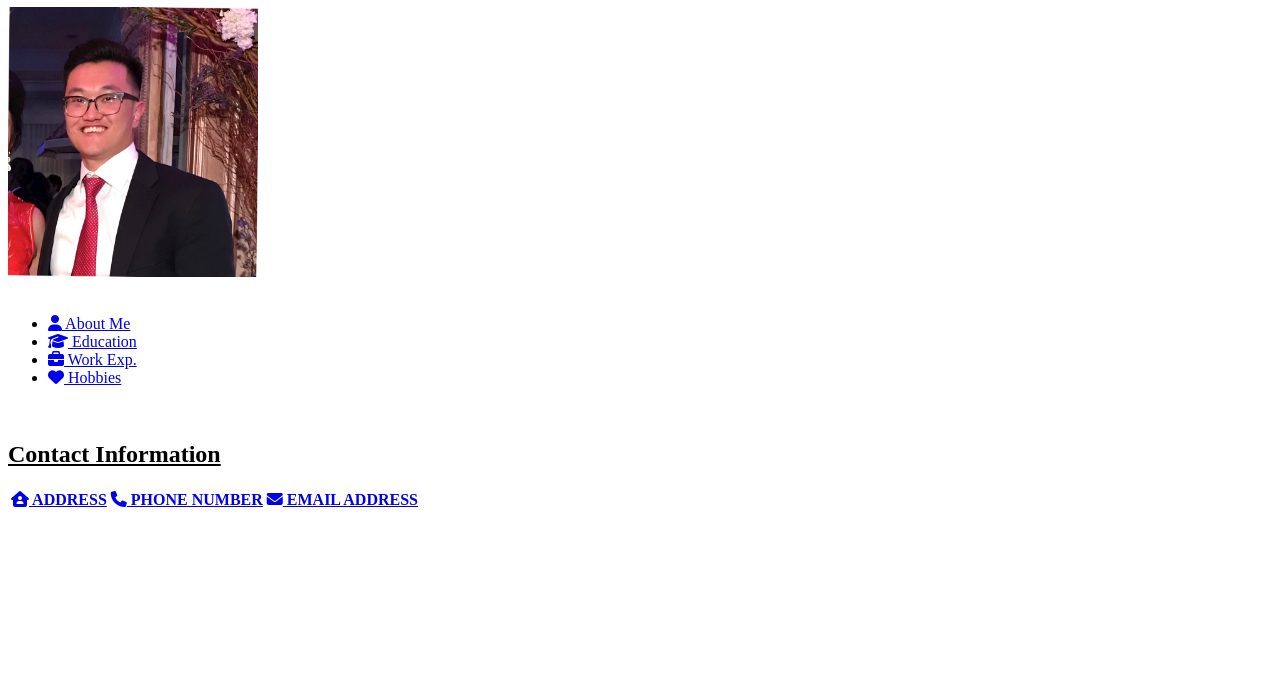
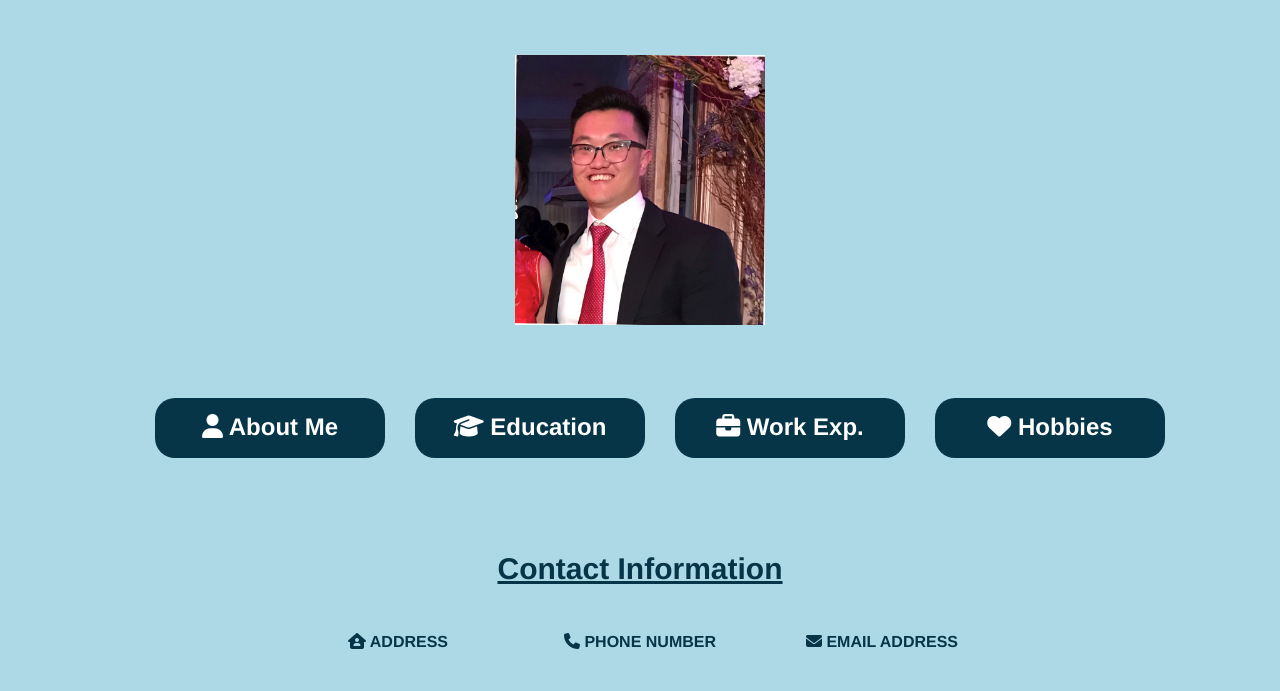
Before and after one commit to sunkeiliu/sunkeiliu.github.io, a plain HTML site: page index.html in a window 1280 px wide. Shown: the part 109-800 px from the top of the page. Drawn offline with Linux system fonts and the light colour scheme.

Commit message:
Update index.html
link css update

```diff
--- a/index.html
+++ b/index.html
@@ -6,7 +6,7 @@
     <meta name="viewport" content="width=device-width, initial-scale=1.0">
     <title>personal homepage</title>
 
-    <link rel="stylesheet" href="homepage.css"/>
+    <link rel="stylesheet" href="index.css"/>
     <link rel="stylesheet" href="https://cdnjs.cloudflare.com/ajax/libs/font-awesome/6.2.0/css/all.min.css"/>
 
 </head>
```
